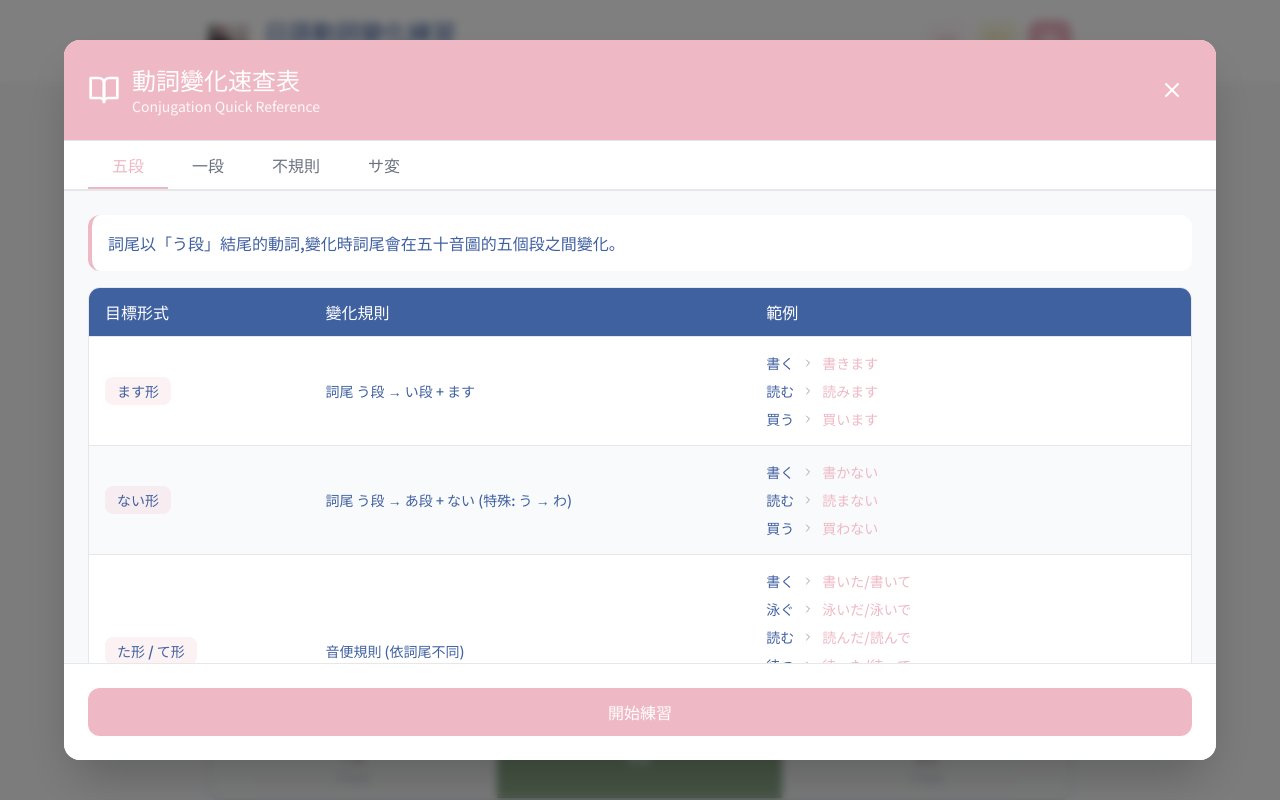
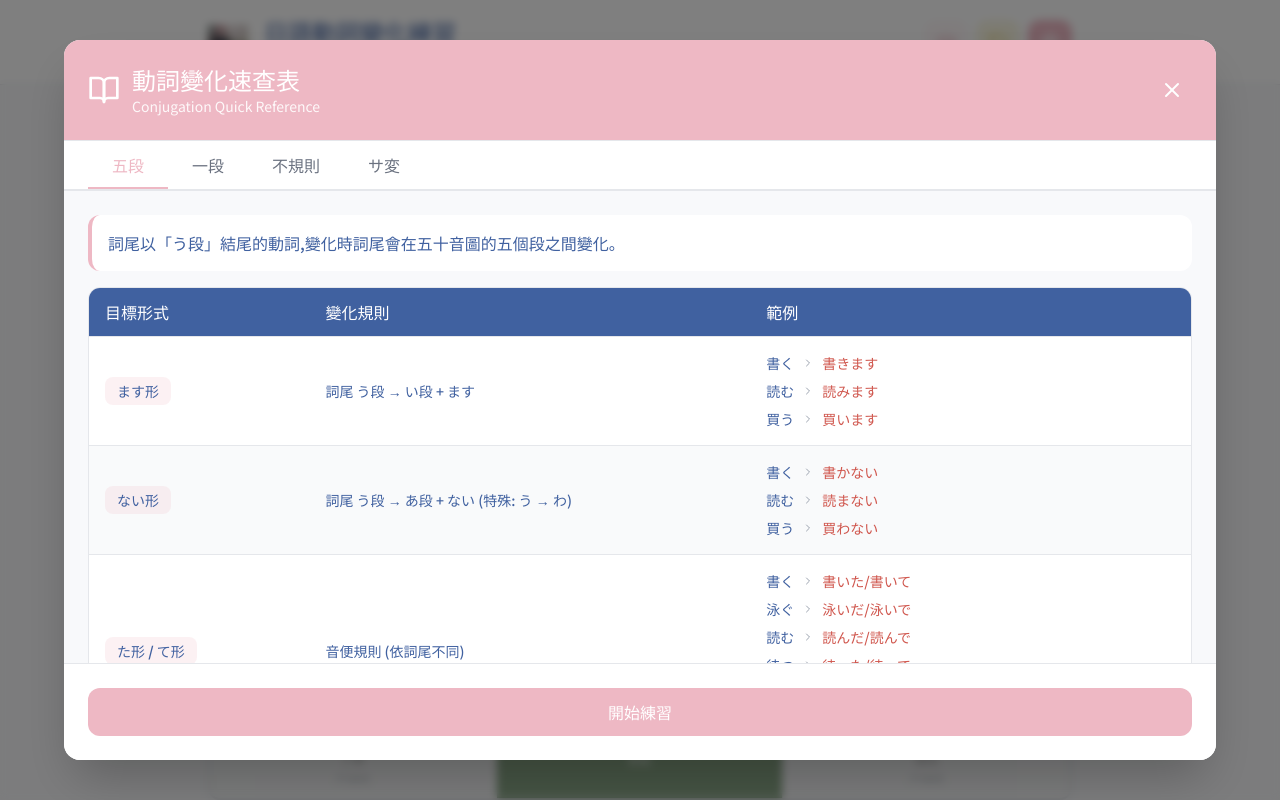
Before and after one commit to HeyLoon/jp-verb-practice, a React (Vite) app: page / in a window 1280 px wide. Both pictures are taken after a click on the button 946 px from the left and 42 px from the top of the page. Shown: the top 800 px of the page. Built offline with nearby package versions, Linux system fonts and the light colour scheme.

Commit message:
fix color

```diff
--- a/src/App.jsx
+++ b/src/App.jsx
@@ -322,7 +322,7 @@ function TutorialModal({ isOpen, onClose }) {
                                   {ex.base}
                                 </span>
                                 <ChevronRight className="w-3 h-3 text-gray-400 flex-shrink-0" />
-                                <span className="japanese-text font-bold text-jp-primary">
+                                <span className="japanese-text font-bold text-jp-secondary">
                                   {ex.result}
                                 </span>
                               </div>
@@ -912,7 +912,7 @@ function PerformMode({ question, onSubmit, onNext, feedback, userAnswer, voiceAv
       className="space-y-6"
     >
       {/* 動詞卡片 */}
-      <div className="bg-jp-primary rounded-2xl p-8 text-white shadow-xl relative">
+      <div className="bg-jp-text rounded-2xl p-8 text-white shadow-xl relative">
         <div className="text-center">
           {showVerbGroupHint && (
             <div className="flex justify-center gap-2 mb-2">
```
